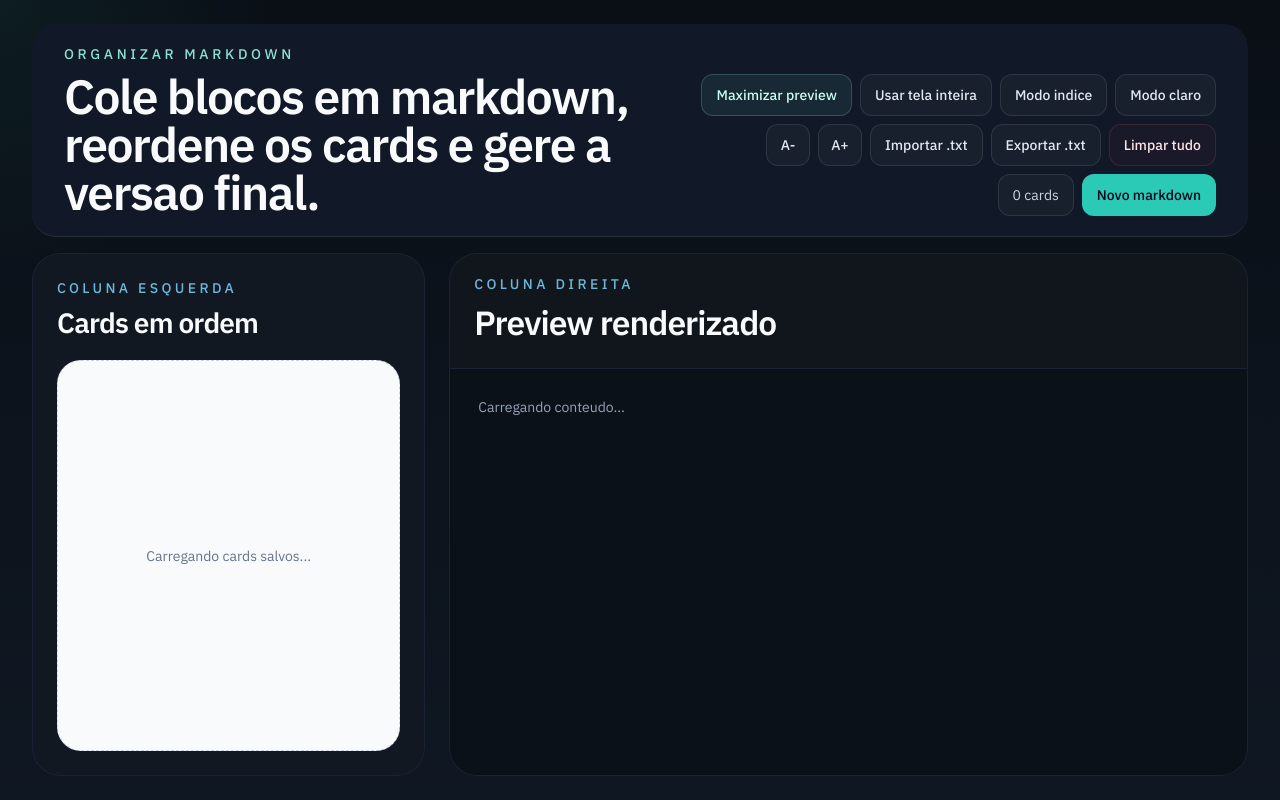
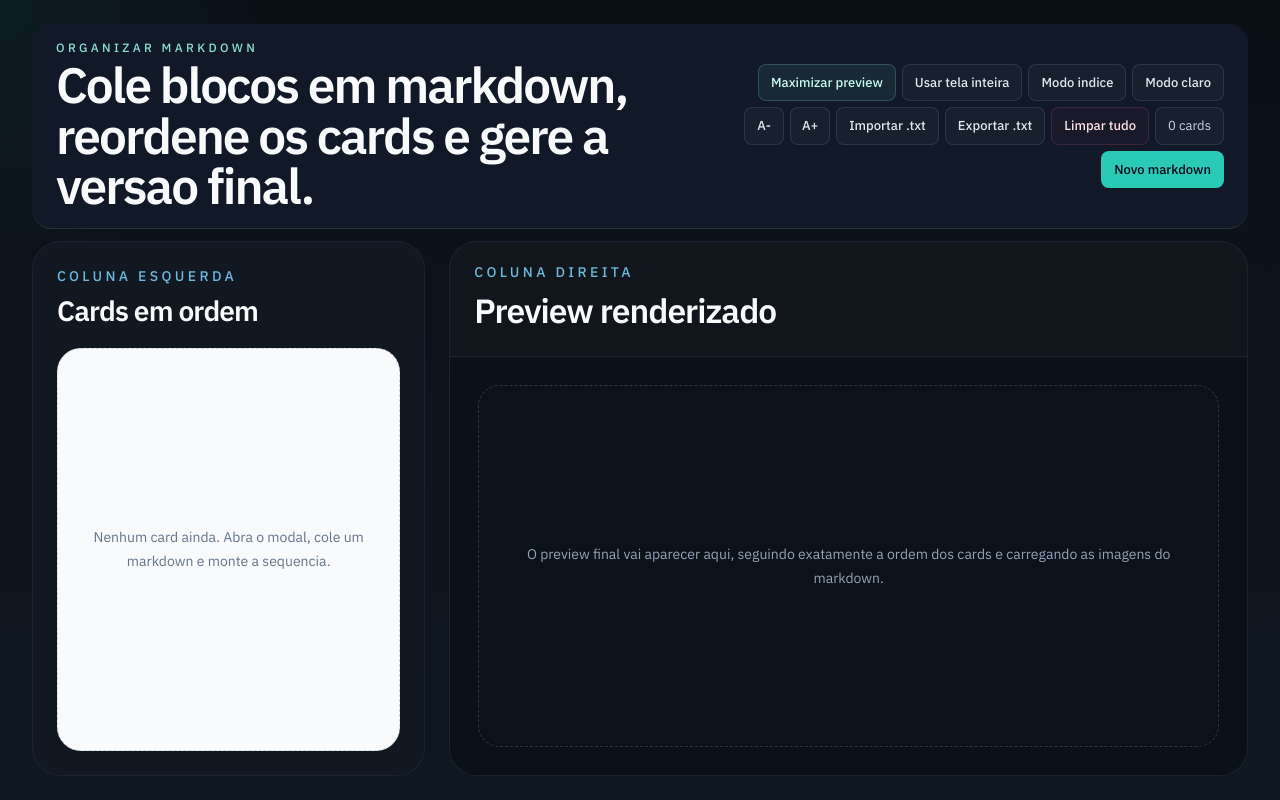
Before and after one commit to emffor/organizar-markdown, a React (Vite) app: page / in a window 1280 px wide. Built offline with nearby package versions, Linux system fonts and the light colour scheme.

Commit message:
ajuste no estilo do AppShell e melhorias na classe toolbar-button

```diff
--- a/src/components/AppShell.tsx
+++ b/src/components/AppShell.tsx
@@ -53,21 +53,21 @@ export function AppShell({
       style={{ ['--font-scale' as string]: String(fontScale) }}
     >
       <header
-        className={`flex flex-col gap-4 border-b border-white/10 bg-ink text-white ${
-          isCompactMode ? 'mb-0 rounded-none px-5 py-4 sm:px-6' : 'mb-4 rounded-[1.5rem] px-6 py-5 sm:px-8'
+        className={`flex flex-col gap-3 border-b border-white/10 bg-ink text-white ${
+          isCompactMode ? 'mb-0 rounded-none px-4 py-3 sm:px-5' : 'mb-3 rounded-[1.25rem] px-5 py-4 sm:px-6'
         }`}
       >
-        <div className="flex flex-col gap-3 md:flex-row md:items-end md:justify-between">
-          <div className={`${isPreviewMaximized ? 'max-w-3xl' : 'max-w-4xl'}`}>
-            <p className="mb-2 text-sm font-medium uppercase tracking-[0.26em] text-teal-200/90">
+        <div className="flex flex-col gap-2 md:flex-row md:items-center md:justify-between">
+          <div className={`${isPreviewMaximized ? 'max-w-2xl' : 'max-w-3xl'}`}>
+            <p className="mb-1 text-xs font-medium uppercase tracking-[0.28em] text-teal-200/90">
               Organizar Markdown
             </p>
-            <h1 className="m-0 text-3xl font-semibold leading-[1.08] tracking-[-0.03em] text-slate-50 sm:text-4xl lg:text-5xl">
+            <h1 className="m-0 text-[2.2rem] font-semibold leading-[1.02] tracking-[-0.04em] text-slate-50 sm:text-[2.7rem] lg:text-[3.1rem]">
               Cole blocos em markdown, reordene os cards e gere a versao final.
             </h1>
           </div>
 
-          <div className="flex max-w-[42rem] flex-wrap items-center justify-start gap-2 sm:justify-end">
+          <div className="flex max-w-[42rem] flex-wrap items-center justify-start gap-1.5 sm:justify-end">
             <button
               type="button"
               onClick={onTogglePreviewMaximized}
--- a/src/index.css
+++ b/src/index.css
@@ -64,11 +64,11 @@
   }
 
   .toolbar-button {
-    @apply inline-flex items-center justify-center rounded-xl border border-white/10 bg-white/[0.03] px-3.5 py-2.5 text-sm font-medium text-slate-200 transition hover:border-white/15 hover:bg-white/[0.06] focus:outline-none focus:ring-2 focus:ring-teal-200 focus:ring-offset-2 focus:ring-offset-ink;
+    @apply inline-flex items-center justify-center rounded-lg border border-white/10 bg-white/[0.03] px-3 py-2 text-[13px] font-medium text-slate-200 transition hover:border-white/15 hover:bg-white/[0.06] focus:outline-none focus:ring-2 focus:ring-teal-200 focus:ring-offset-2 focus:ring-offset-ink;
   }
 
   .toolbar-button--icon {
-    @apply min-w-11 px-0;
+    @apply min-w-10 px-0;
   }
 
   .toolbar-button--accent {
@@ -84,7 +84,7 @@
   }
 
   .toolbar-badge {
-    @apply inline-flex items-center justify-center rounded-xl border border-white/10 bg-white/[0.03] px-3.5 py-2.5 text-sm text-slate-300;
+    @apply inline-flex items-center justify-center rounded-lg border border-white/10 bg-white/[0.03] px-3 py-2 text-[13px] text-slate-300;
   }
 
   [data-layout-mode='compact'] button,
```
